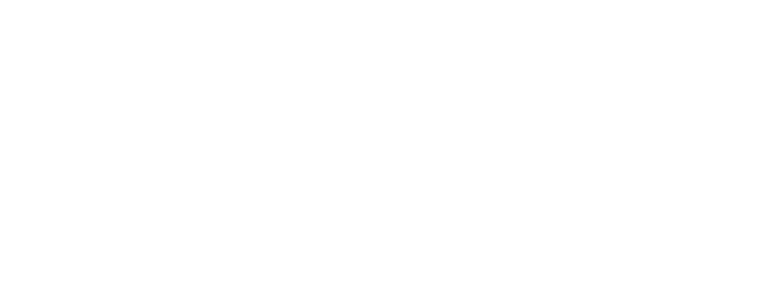
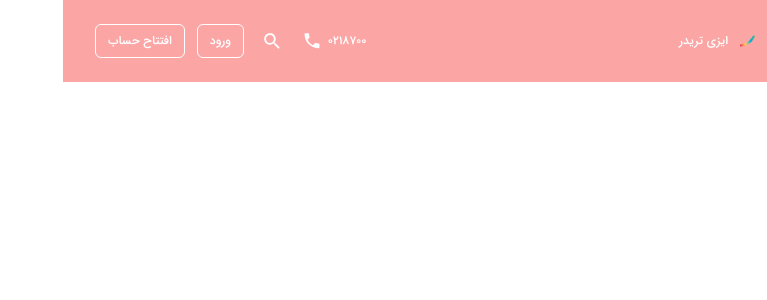
Before and after one commit to EvoNick-IR/Mofid-Securities-clone, a React (Vite) app: page / in a window 1280 px wide. Shown: the top 300 px of the page, without its empty margins (513-1280 px from the left). Built offline with nearby package versions, Linux system fonts and the light colour scheme.

Commit message:
build: header finished

```diff
--- a/src/components/Header.jsx
+++ b/src/components/Header.jsx
@@ -1,7 +1,58 @@
-import React from "react";
+import React, { useState } from "react";
+import logo from "../assets/logo.svg";
+import rainbow from "../assets/rainbow.svg";
+import phone from "../assets/phone.svg";
+import SearchIcon from "../assets/search.svg";
 
 const Header = () => {
-  return <div>Header</div>;
+  const navItem = [
+    "سرمایه گذاری",
+    "معاملات آنلاین",
+    "آموزش مفید",
+    "درباره مفید",
+    "شعب و دفاتر",
+  ];
+  return (
+    <header className="flex ismedium text-white bg-red-300 px-8 py-6">
+      <nav className="flex justify-between flex-1">
+        <div className="flex gap-6">
+          <img className="w-[130px]" src={logo} alt="LOGO" />
+          <ul className="flex gap-4 text-xs  items-center">
+            {navItem.map((item, i) => {
+              return (
+                <li key={i} className="cursor-pointer">
+                  {item}
+                </li>
+              );
+            })}
+            <li className="flex justify-center cursor-pointer whitespace-nowrap items-center gap-3 mr-3">
+              <img src={rainbow} alt="" />
+              ایزی تریدر
+            </li>
+          </ul>
+        </div>
+        <div className="flex items-center gap-3 text-xs">
+          <div className="flex items-center cursor-pointer gap-2 mx-1">
+            0218700
+            <img src={phone} alt="phone" className="w-4" />
+          </div>
+          <div className=" mx-2">
+            <img
+              src={SearchIcon}
+              alt="search "
+              className="w-4 cursor-pointer"
+            />
+          </div>
+          <div className="item-center  flex border-solid border-[0.5px] border-white rounded-md px-3 py-2 cursor-pointer">
+            ورود
+          </div>
+          <div className="item-center  flex border-solid border-[1px] border-white rounded-md px-3 py-2 cursor-pointer">
+            افتتاح حساب
+          </div>
+        </div>
+      </nav>
+    </header>
+  );
 };
 
 export default Header;
```
Also changed, not shown: src/assets/phone.svg (added), src/assets/search.svg (added).
